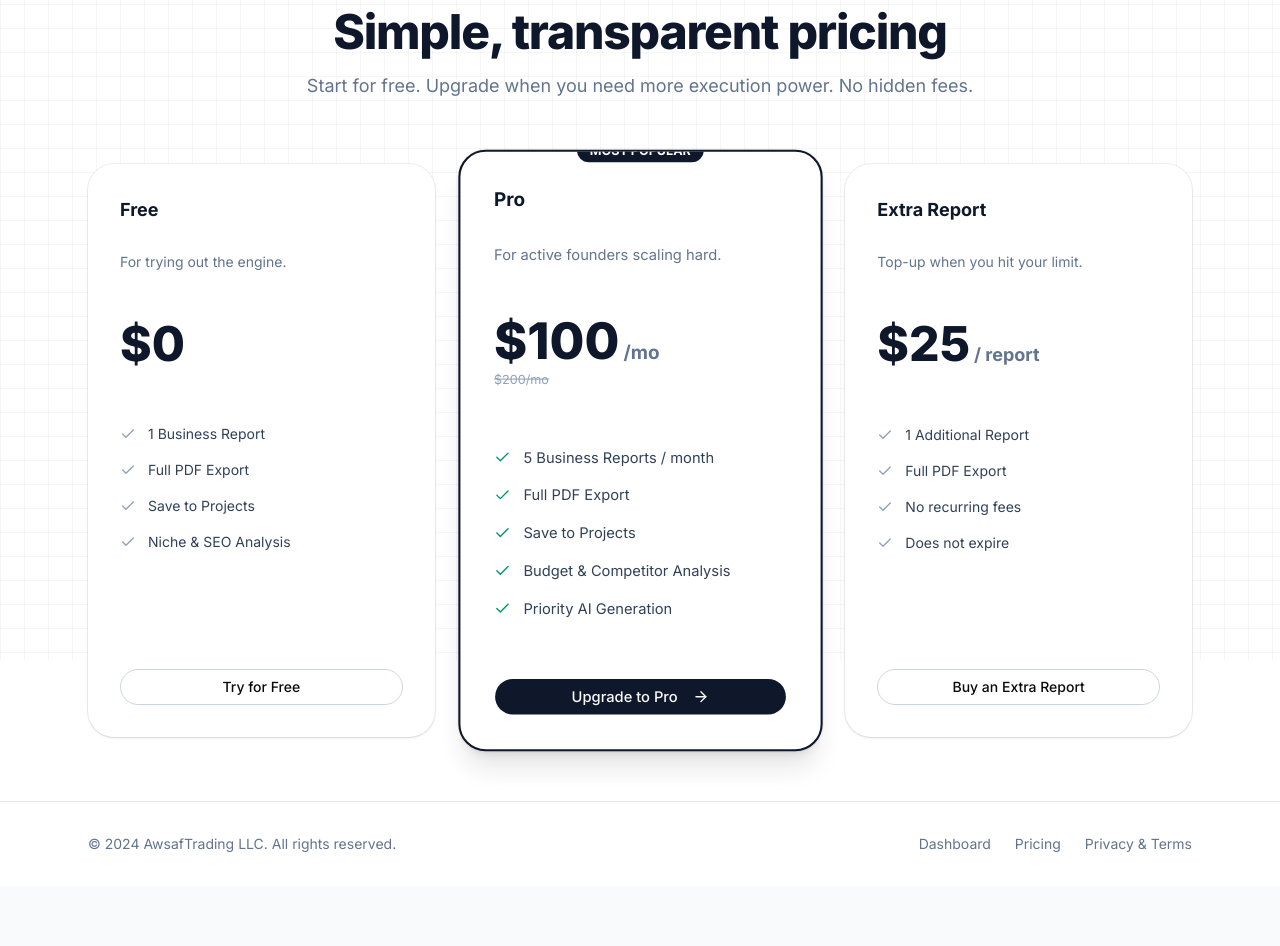
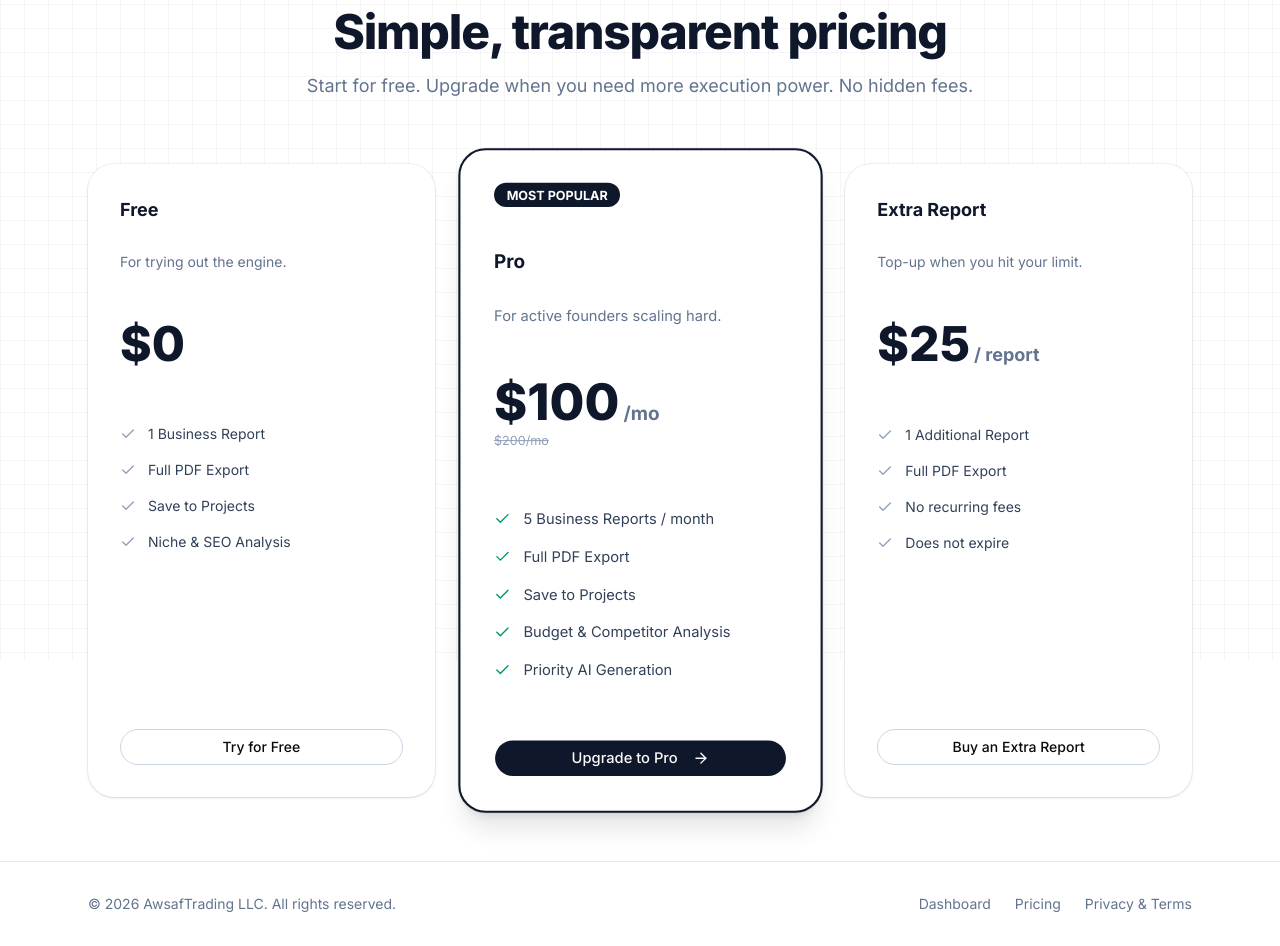
Before and after one commit to Sheetinvoicer/awsaf-hub, a Next.js app: page /pricing in a window 1280 px wide. Shown: the part 140-1086 px from the top of the page. Before the commit the page ends 1026 px from the top, so only its background shows below. Built offline with nearby package versions, Linux system fonts and the light colour scheme; no server answers; the database is empty.

Commit message:
Fix hidden badge on pricing page

```diff
--- a/app/pricing/page.tsx
+++ b/app/pricing/page.tsx
@@ -62,8 +62,8 @@ export default function PricingPage() {
           </Card>
 
           {/* PRO PLAN (Highlighted) */}
-          <Card className="relative flex h-full flex-col border-2 border-slate-900 p-8 shadow-xl lg:scale-105">
-            <div className="absolute -top-3 left-1/2 -translate-x-1/2">
+          <Card className="flex h-full flex-col border-2 border-slate-900 p-8 shadow-xl lg:scale-105">
+            <div className="mb-4">
               <span className="rounded-full bg-slate-900 px-3 py-1 text-xs font-bold text-white uppercase">
                 Most Popular
               </span>
@@ -136,7 +136,7 @@ export default function PricingPage() {
       <footer className="relative z-10 mt-auto w-full border-t border-slate-200">
         <div className="mx-auto flex max-w-6xl flex-col items-center justify-between px-6 py-8 md:flex-row">
           <p className="mb-4 text-sm text-slate-500 md:mb-0">
-            © 2024 AwsafTrading LLC. All rights reserved.
+            © 2026 AwsafTrading LLC. All rights reserved.
           </p>
           <div className="flex gap-6">
             <Link
```
